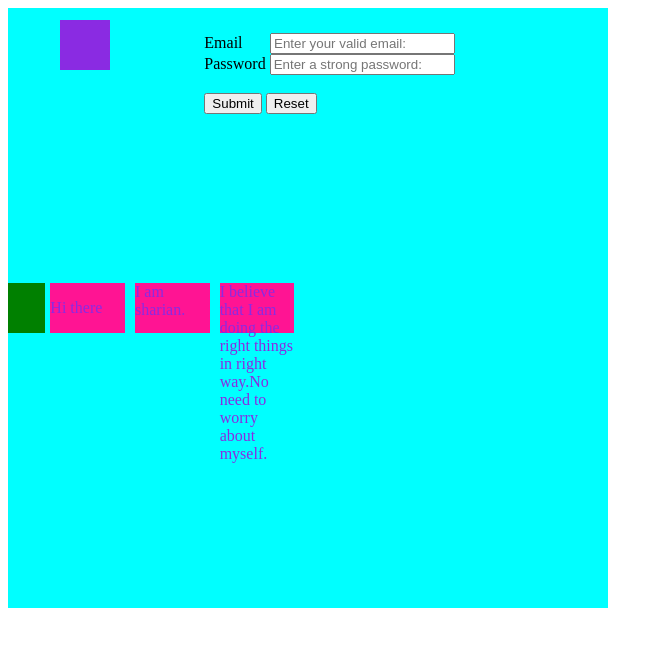
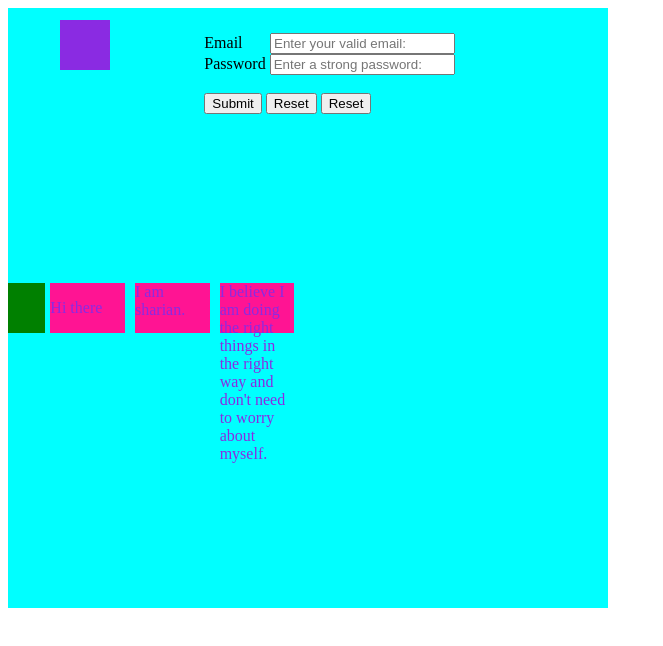
Before and after one commit to Sharian30/Second-Website, a plain HTML site: page index.html in a window 1280 px wide. Shown: the whole page, without its empty margins (0-663 px from the left). Drawn offline with Linux system fonts and the light colour scheme.

Commit message:
Update index.html

```diff
--- a/index.html
+++ b/index.html
@@ -60,7 +60,7 @@
     <div class="flex">
         I am sharian.
     </div>
-    <div class="flex">I believe that I am doing the right things in right way.No need to worry about myself.</div>
+    <div class="flex">I believe I am doing the right things in the right way and don't need to worry about myself.</div>
     <div id="form">
         <form action="">
             <label for="email" id="eml">Email</label>
@@ -70,6 +70,7 @@
         <input type="password" placeholder="Enter a strong password:"> <br><br>
         <input type="submit">
         <input type="reset">
+        <input type="reset">
         </form>
     </div>
 
```
